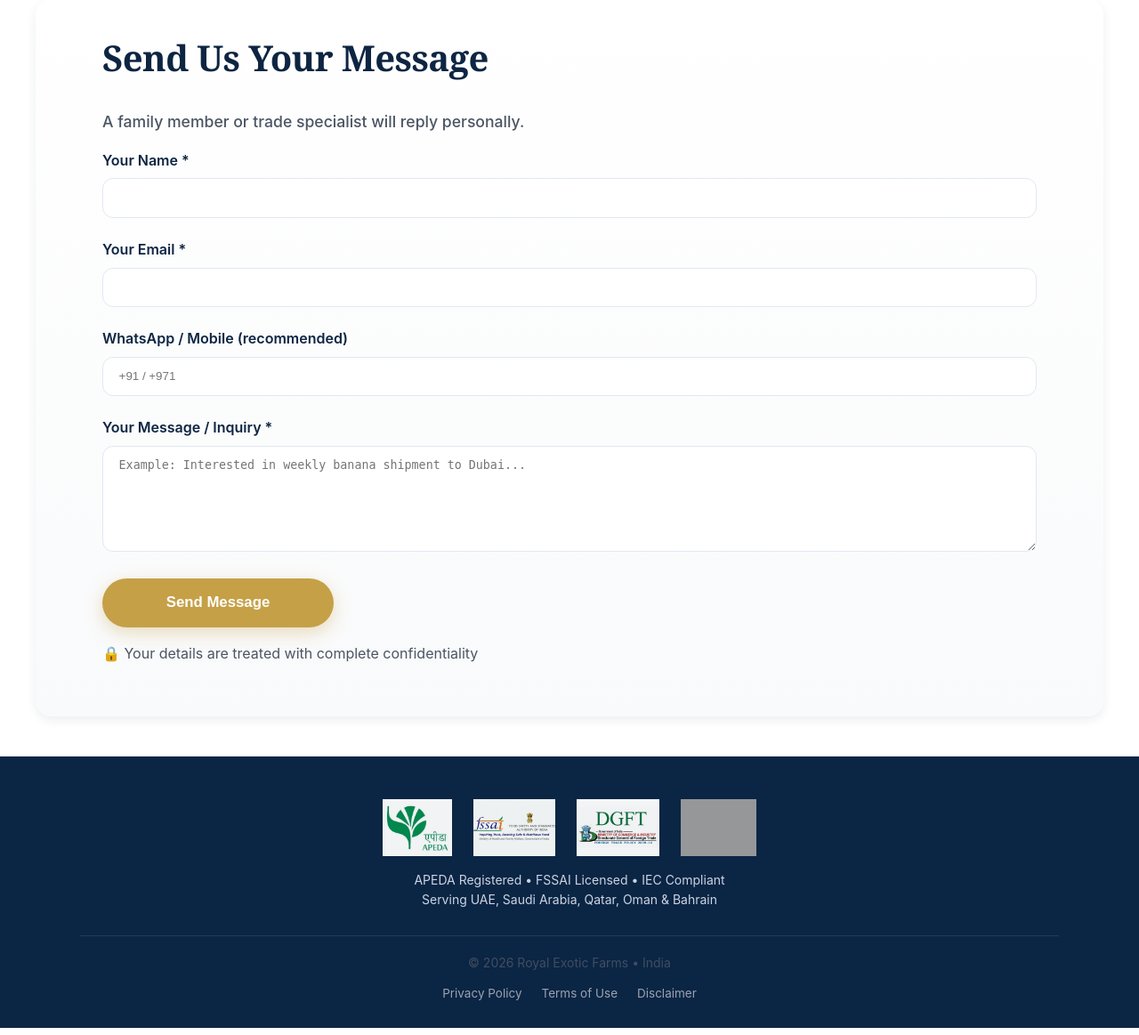
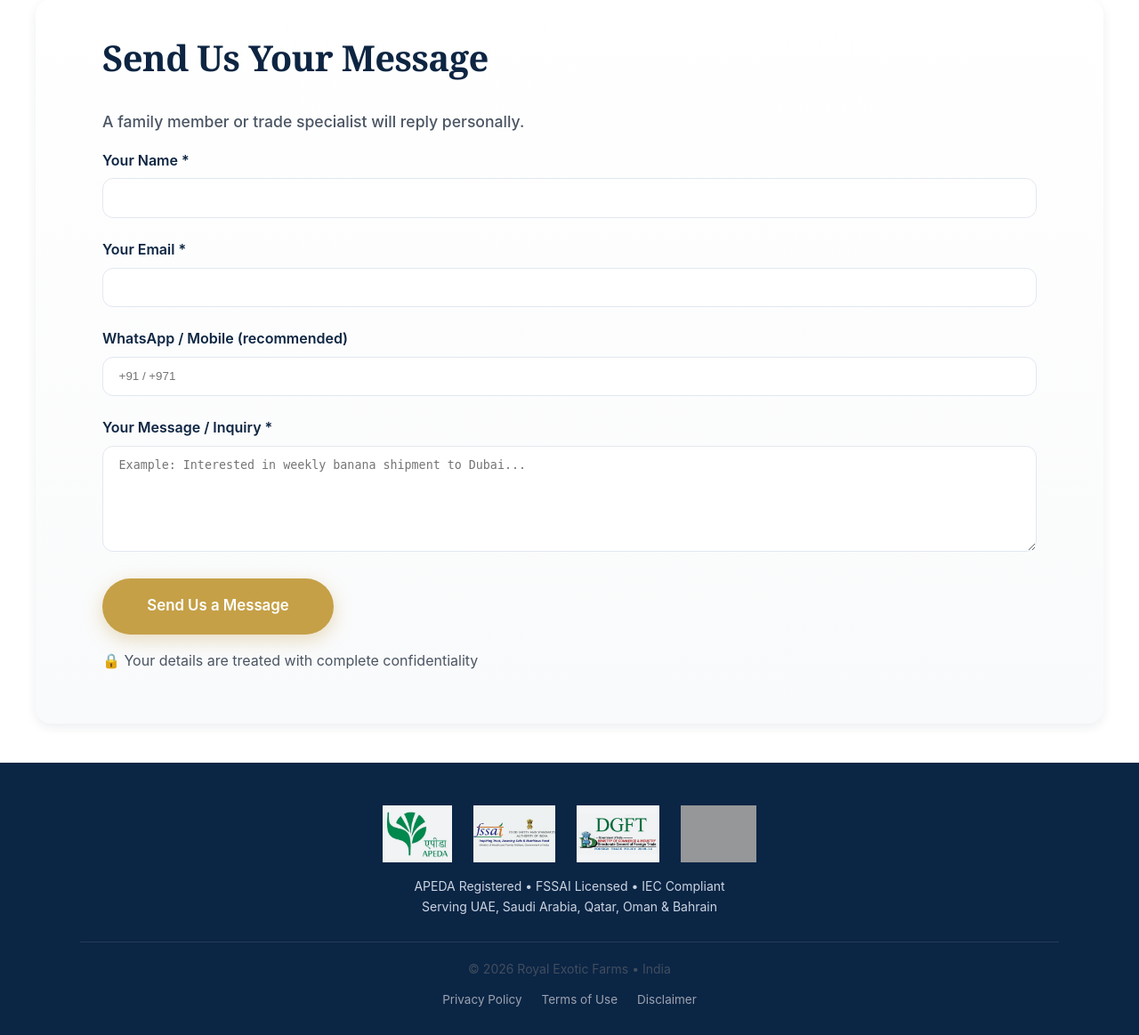
Before and after one commit to ITwArRiOr001/Royal-Exotic-Farms, a Flask app: page /contact in a window 1280 px wide. Shown: the part 2205-3368 px from the top of the page at 89% size. Run offline with Flask 3, Linux system fonts and the light colour scheme; grey boxes are pictures that could not be loaded.

Commit message:
Update contact.html

```diff
--- a/templates/contact.html
+++ b/templates/contact.html
@@ -263,8 +263,9 @@
                     placeholder="Example: Interested in weekly banana shipment to Dubai..."></textarea>
         </div>
 
-        <button type="submit" class="cta-btn primary large">Send Message</button>
-
+        <div class="hero-cta">
+  <a href="#contact-form" class="cta-btn primary">Send Us a Message</a>
+</div>
         <p class="form-note">
           🔒 Your details are treated with complete confidentiality
         </p>
```
